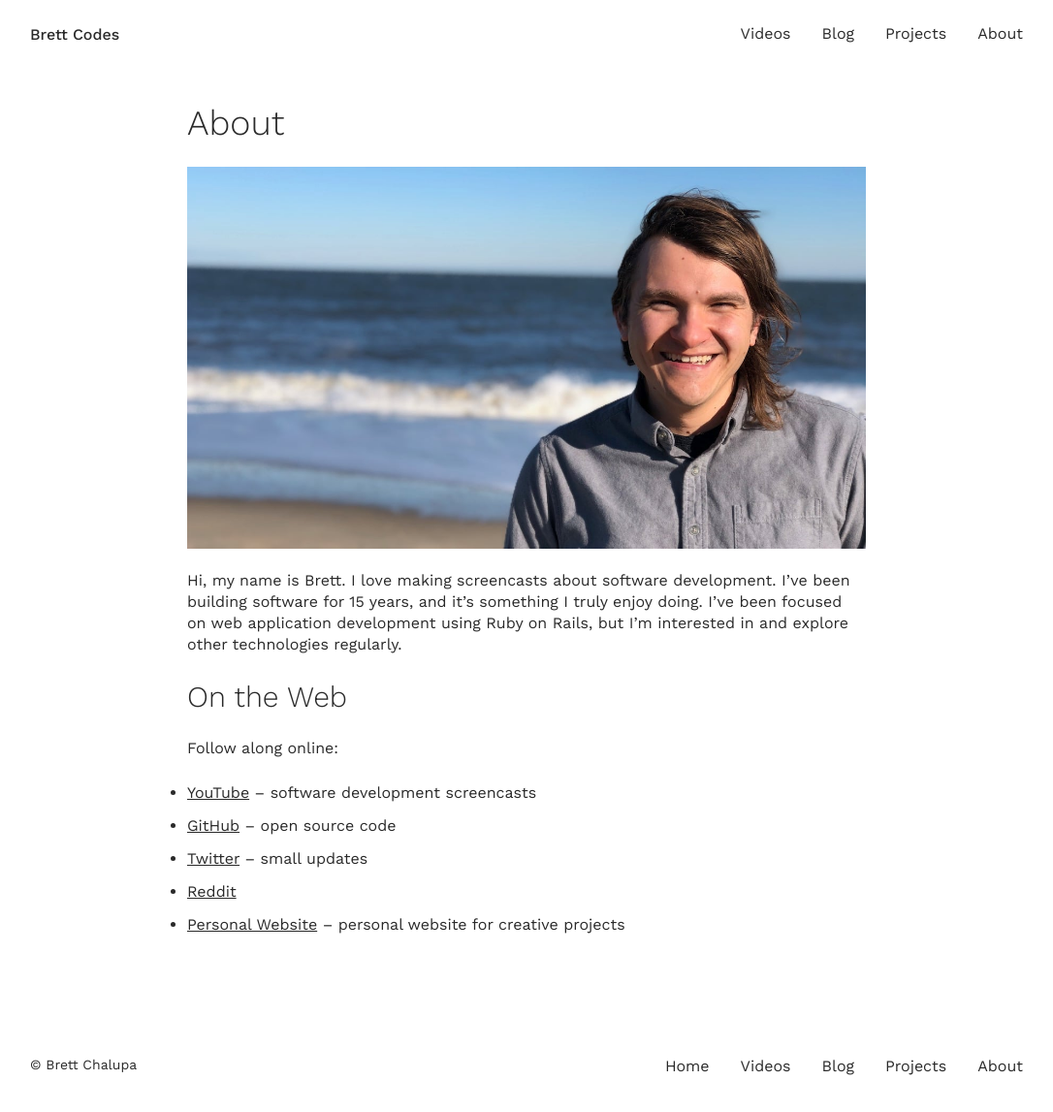
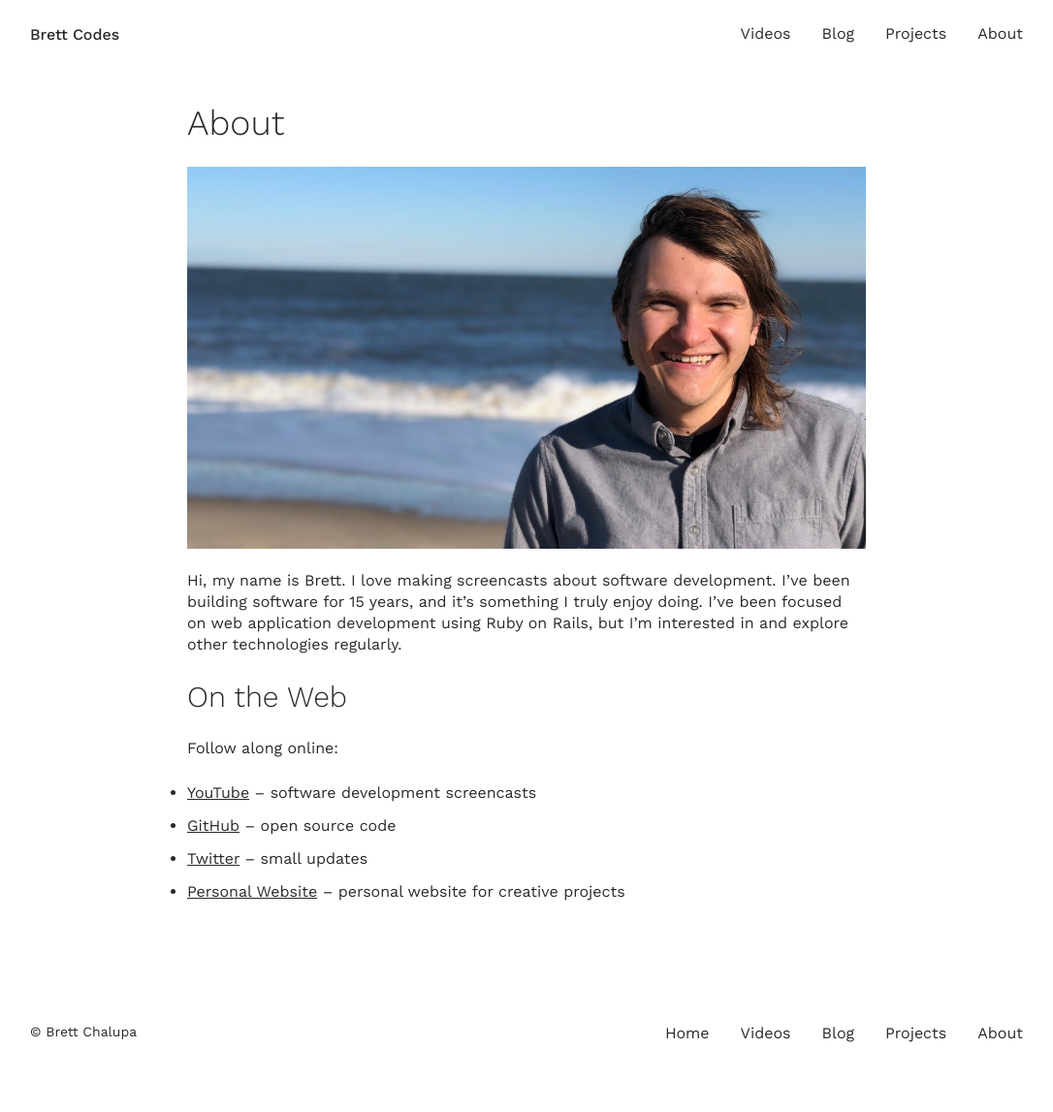
Before and after one commit to brettchalupa/brettcodes, a Jekyll site: the page built from about.md, in a window 1280 px wide. Shown: the whole page at 97% size, without its empty margins (97-1183 px from the left). Built offline with Jekyll 4.4.1, drawn with Linux system fonts in a browser that asks for light colours; after the commit the page ends 1113 px from its top, so only the background shows below that.

Commit message:
Update about.md

```diff
--- a/about.md
+++ b/about.md
@@ -23,5 +23,4 @@ Follow along online:
 - [YouTube](https://www.youtube.com/channel/UCQXaIyeRqHjK9EK41b8J3yQ) &ndash; software development screencasts
 - [GitHub](https://github.com/brettchalupa) &ndash; open source code
 - [Twitter](https://twitter.com/brett_codes) &ndash; small updates
-- [Reddit](https://reddit.com/users/brettcodes)
 - [Personal Website](http://www.brettchalupa.com) &ndash; personal website for creative projects
```
